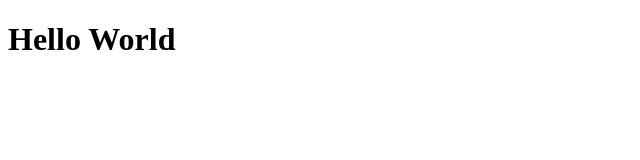
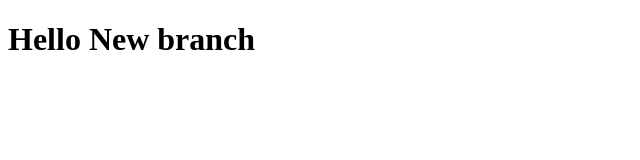
Before and after one commit to BBDLucky/A0048795-labs-sd-24, a plain HTML site: page index.html in a window 1280 px wide. Shown: the whole page, without its empty margins (0-640 px from the left). Drawn offline with Linux system fonts and the light colour scheme.

Commit message:
added change omn new branch

```diff
--- a/index.html
+++ b/index.html
@@ -8,7 +8,7 @@
 </head>
 
 <body>
-    <h1> Hello World</h1>
+    <h1> Hello New branch</h1>
 </body>
 
 </html>
```
